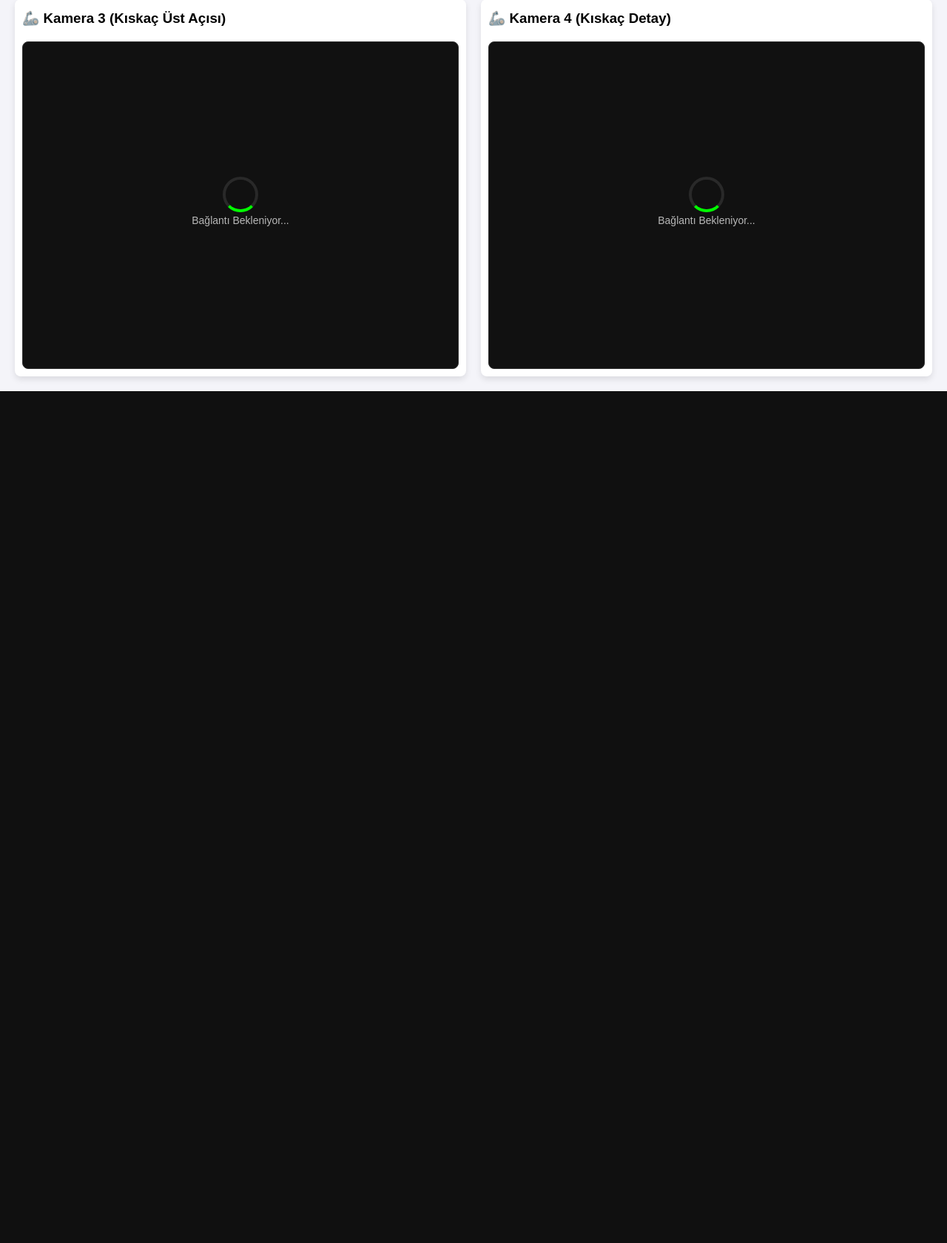
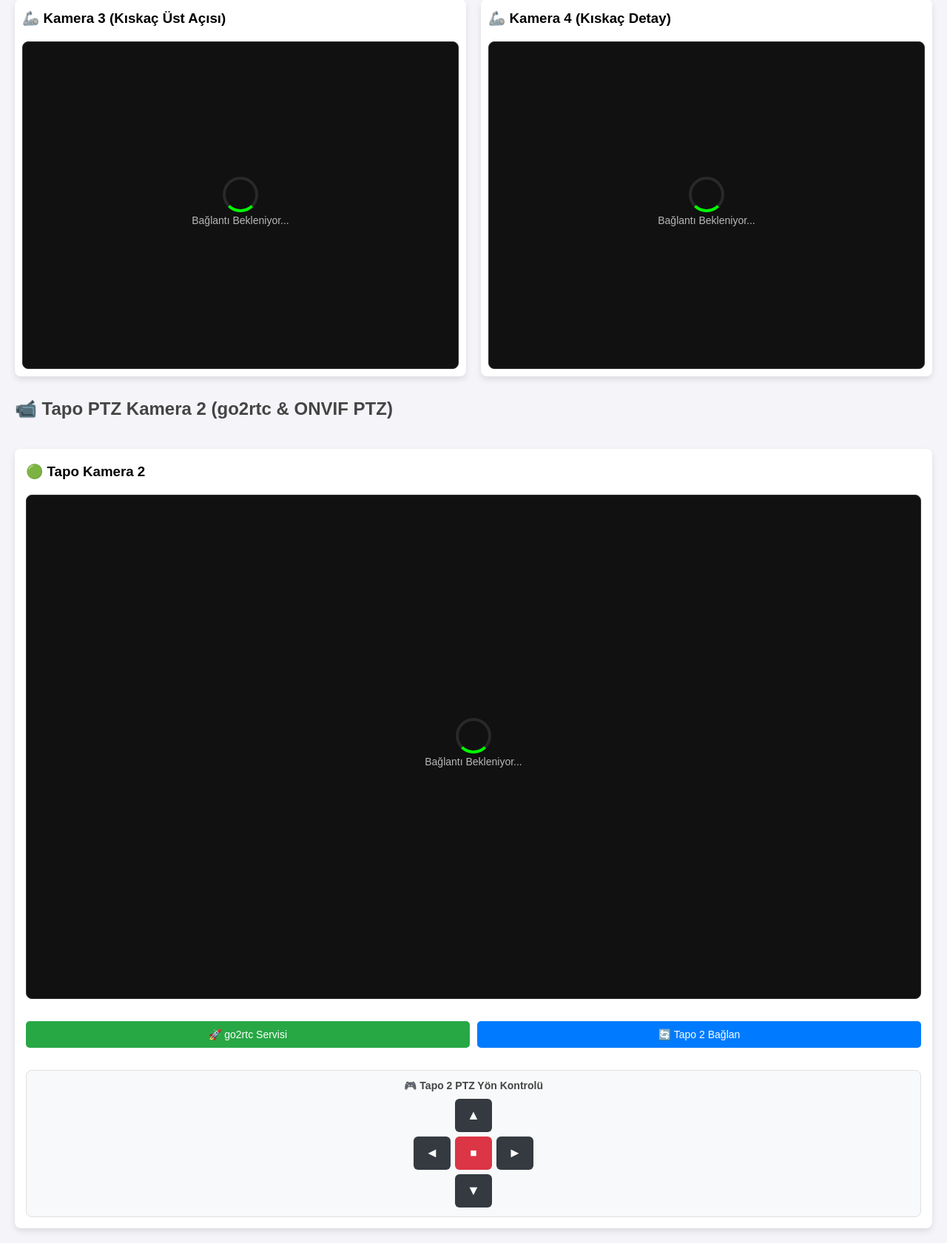
Before and after one commit to HU-Rover/Yer_istasyonu, a Flask app: page / in a window 1280 px wide, after a click on "🦾 Robot Koldaki Kameralar". Shown: the part 790-2471 px from the top of the page at 74% size. Before the commit the page ends 1319 px from the top, so only its background shows below. Run offline with Flask 3, Linux system fonts and the light colour scheme.

Commit message:
Refactor Tapo PTZ camera section in index.html
"tapo camera 1" robot kol sekmesine taşındı

```diff
--- a/ros2_web/templates/index.html
+++ b/ros2_web/templates/index.html
@@ -462,6 +430,44 @@
                 </div>
 
             </div>
+
+            <h2 style="margin-top: 10px;">📹 Tapo PTZ Kamera 2 (go2rtc & ONVIF PTZ)</h2>
+            <div style="display: grid; grid-template-columns: repeat(auto-fit, minmax(400px, 1fr)); gap: 20px; width: 100%;">
+
+                <!-- Tapo Kamera 2 -->
+                <div class="sol-panel" style="padding: 15px;">
+                    <h3 style="margin: 5px 0;">🟢 Tapo Kamera 2</h3>
+                    <div class="video-wrapper loading" style="aspect-ratio: 16/9;">
+                        <video id="video-tapo-2" autoplay muted playsinline></video>
+                    </div>
+                    <div style="margin-top: 15px; text-align: center; display: flex; gap: 10px;">
+                        <button class="btn" onclick="tapoServisBaslat()" style="background-color: #28a745; margin-bottom: 0; font-size: 14px; padding: 10px;">
+                            🚀 go2rtc Servisi
+                        </button>
+                        <button class="btn" onclick="tapoYayininiBagla('tapo_kamera_2', 'video-tapo-2')" style="background-color: #007bff; margin-bottom: 0; font-size: 14px; padding: 10px;">
+                            🔄 Tapo 2 Bağlan
+                        </button>
+                    </div>
+
+                    <!-- Tapo 2 PTZ Kontrol Paneli -->
+                    <div class="ptz-box" style="margin-top: 15px; text-align: center; background: #f8f9fa; padding: 12px; border-radius: 8px; border: 1px solid #e0e0e0;">
+                        <h4 style="margin: 0 0 10px 0; font-size: 14px; color: #444;">🎮 Tapo 2 PTZ Yön Kontrolü</h4>
+                        <div style="display: grid; grid-template-columns: repeat(3, 50px); gap: 6px; justify-content: center;">
+                            <div></div>
+                            <button class="ptz-btn" onmousedown="ptzHareket('tapo_kamera_2', 'up')" onmouseup="ptzDurdur('tapo_kamera_2')" ontouchstart="ptzHareket('tapo_kamera_2', 'up')" ontouchend="ptzDurdur('tapo_kamera_2')" title="Yukarı">▲</button>
+                            <div></div>
+                            <button class="ptz-btn" onmousedown="ptzHareket('tapo_kamera_2', 'left')" onmouseup="ptzDurdur('tapo_kamera_2')" ontouchstart="ptzHareket('tapo_kamera_2', 'left')" ontouchend="ptzDurdur('tapo_kamera_2')" title="Sol">◄</button>
+                            <button class="ptz-btn stop-btn" onclick="ptzDurdur('tapo_kamera_2')" title="Dur">⏹</button>
+                            <button class="ptz-btn" onmousedown="ptzHareket('tapo_kamera_2', 'right')" onmouseup="ptzDurdur('tapo_kamera_2')" ontouchstart="ptzHareket('tapo_kamera_2', 'right')" ontouchend="ptzDurdur('tapo_kamera_2')" title="Sağ">►</button>
+                            <div></div>
+                            <button class="ptz-btn" onmousedown="ptzHareket('tapo_kamera_2', 'down')" onmouseup="ptzDurdur('tapo_kamera_2')" ontouchstart="ptzHareket('tapo_kamera_2', 'down')" ontouchend="ptzDurdur('tapo_kamera_2')" title="Aşağı">▼</button>
+                            <div></div>
+                        </div>
+                    </div>
+                </div>
+
+            </div>
+
         </div>
     </div>
 
@@ -507,12 +513,6 @@
         { name: "kol_kamera_2", id: "video-kol2" },
         { name: "kol_kamera_3", id: "video-kol3" },
         { name: "kol_kamera_4", id: "video-kol4" }
-    ];
-
-    // Tapo Kamerası Konfigürasyonu
-    const tapoKameralari = [
-        { name: "tapo_kamera_1", id: "video-tapo-1" },
-        { name: "tapo_kamera_2", id: "video-tapo-2" }
     ];
 
     const peerConnections = {}; // id -> RTCPeerConnection
@@ -634,17 +634,20 @@
         // Aktif olan sekmeye göre kamera yayınlarını aç/kapat
         if (tabName === "GovdeKameralari") {
             kolKameralari.forEach(cam => stopWebRTC(cam.id));
-            tapoKameralari.forEach(cam => startWebRTC(cam.name, cam.id));
+            stopWebRTC("video-tapo-2");
+            startWebRTC("tapo_kamera_1", "video-tapo-1");
             govdeKameralari.forEach(cam => startWebRTC(cam.name, cam.id));
         } else if (tabName === "KolKameralari") {
             govdeKameralari.forEach(cam => stopWebRTC(cam.id));
-            tapoKameralari.forEach(cam => stopWebRTC(cam.id));
+            stopWebRTC("video-tapo-1");
+            startWebRTC("tapo_kamera_2", "video-tapo-2");
             kolKameralari.forEach(cam => startWebRTC(cam.name, cam.id));
         } else {
             // Diğer sekmelerdeyken (Terminaller, Sensörler vb.) tüm kameraları durdur
             govdeKameralari.forEach(cam => stopWebRTC(cam.id));
             kolKameralari.forEach(cam => stopWebRTC(cam.id));
-            tapoKameralari.forEach(cam => stopWebRTC(cam.id));
+            stopWebRTC("video-tapo-1");
+            stopWebRTC("video-tapo-2");
         }
     }
 
@@ -820,9 +823,10 @@
         if (activeTab) {
             if (activeTab.id === "GovdeKameralari") {
                 govdeKameralari.forEach(cam => startWebRTC(cam.name, cam.id));
-                tapoKameralari.forEach(cam => startWebRTC(cam.name, cam.id));
+                startWebRTC("tapo_kamera_1", "video-tapo-1");
             } else if (activeTab.id === "KolKameralari") {
                 kolKameralari.forEach(cam => startWebRTC(cam.name, cam.id));
+                startWebRTC("tapo_kamera_2", "video-tapo-2");
             }
         }
     });
```
Also changed, not shown: other parts of ros2_web/templates/index.html (+1 -33 lines).
